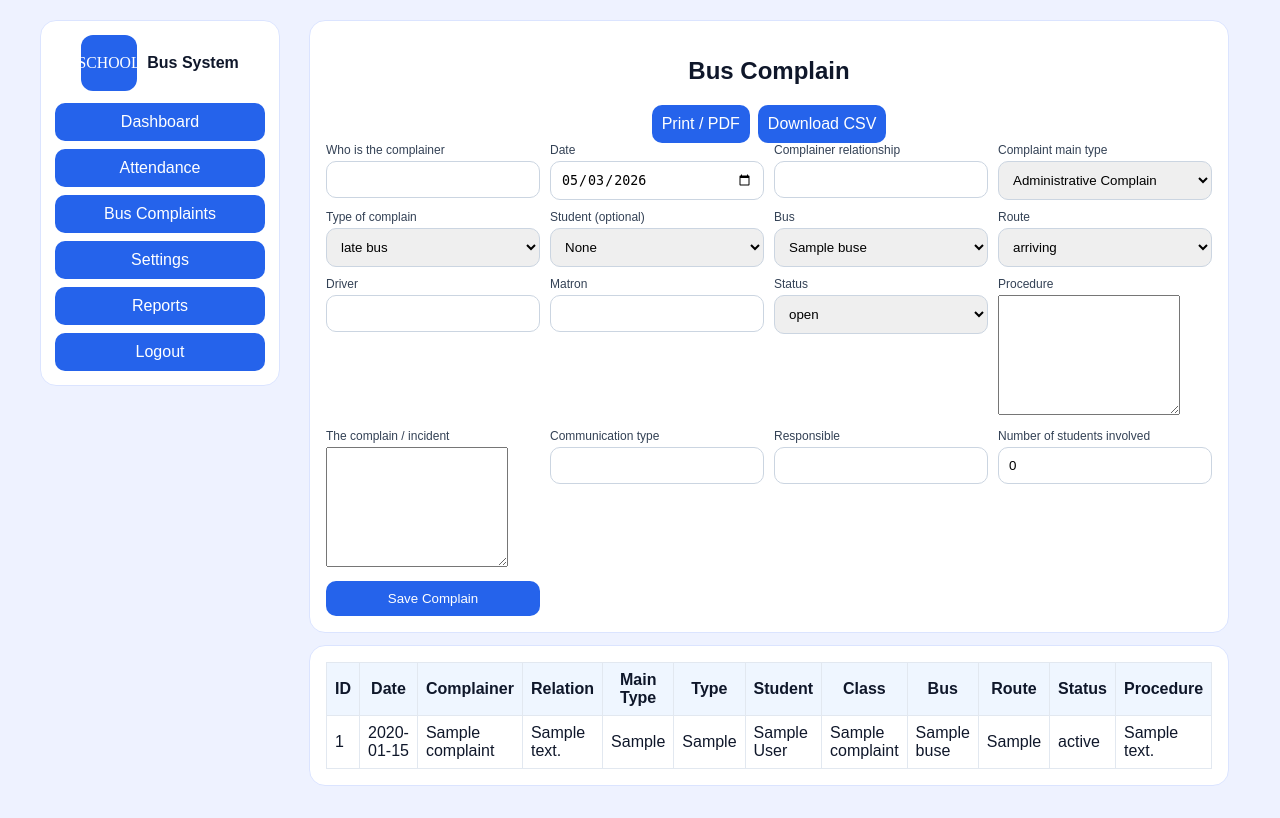
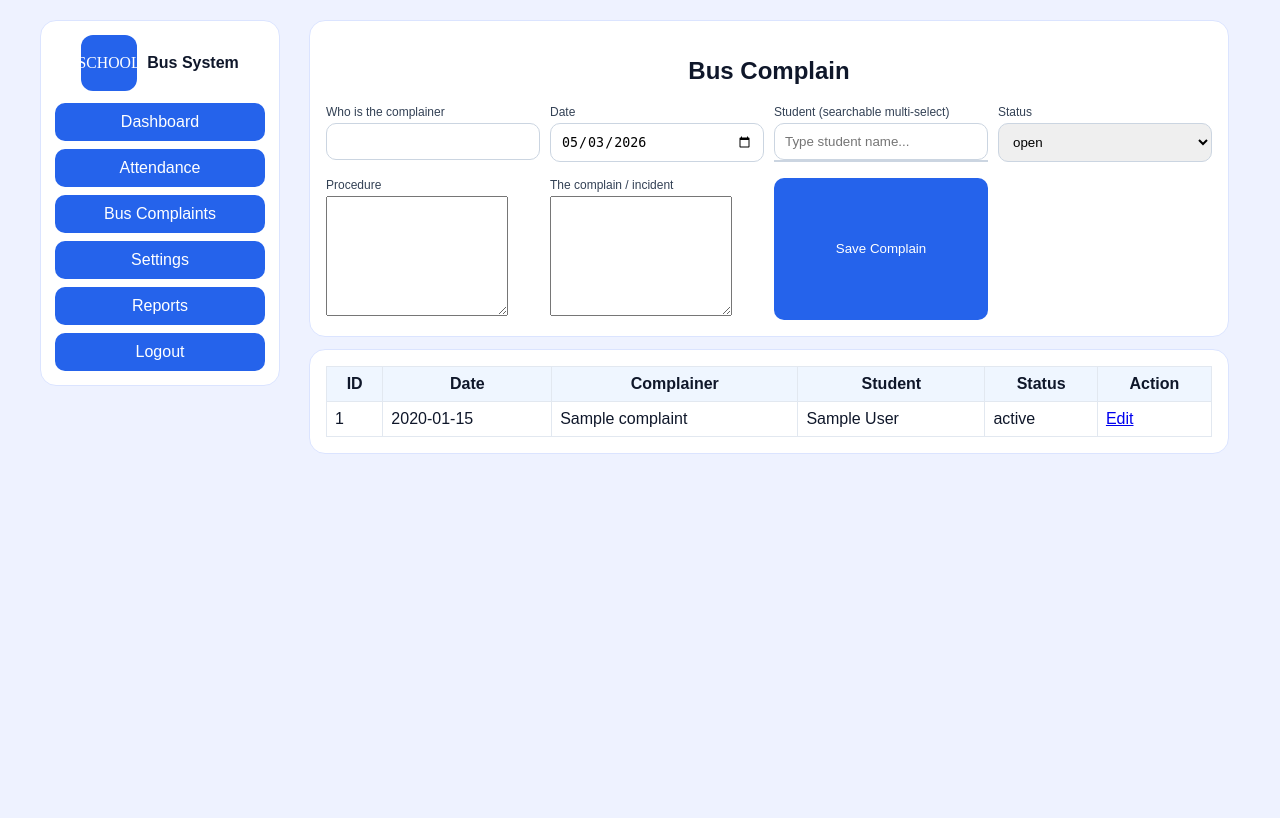
Before and after one commit to insanebarney/Bus-attendance, a PHP site: page /admin/complaints.php in a window 1280 px wide. After the commit the page ends 454 px from the top, so only its background shows below. Run offline with PHP 8.4, Linux system fonts and the light colour scheme; a user stored in the database is signed in; data comes from the database, SQL or seed files in the repository; tables that the repository leaves empty hold one stand-in row (values such as "Sample post").

Commit message:
Add searchable tag-based student multi-select and editable complaints

```diff
--- a/admin/complaints.php
+++ b/admin/complaints.php
@@ -2,31 +2,25 @@
 $types=array_map('trim',explode(',',(string)$pdo->query("SELECT setting_value FROM settings WHERE setting_key='complaint_types'")->fetchColumn()));
 $statuses=array_map('trim',explode(',',(string)$pdo->query("SELECT setting_value FROM settings WHERE setting_key='complaint_statuses'")->fetchColumn()));
 $routes=array_map('trim',explode(',',(string)$pdo->query("SELECT setting_value FROM settings WHERE setting_key='routes'")->fetchColumn()));
-$buses=$pdo->query('SELECT id,name FROM buses ORDER BY name')->fetchAll(); $students=$pdo->query('SELECT s.id,s.code,s.name,c.name class_name FROM students s LEFT JOIN classes c ON c.id=s.class_id ORDER BY s.name')->fetchAll();
+$buses=$pdo->query('SELECT id,name FROM buses ORDER BY name')->fetchAll();
+$students=$pdo->query('SELECT s.id,s.code,s.name,c.name class_name FROM students s LEFT JOIN classes c ON c.id=s.class_id ORDER BY s.name')->fetchAll();
 if($_SERVER['REQUEST_METHOD']==='POST'){
-  $studentId=(int)($_POST['student_id']?:0)?:null; $adminName = $studentId ? null : ($_SESSION['admin_username'] ?? 'administrator');
+  $studentIds=array_map('intval',$_POST['student_ids']??[]); $studentId=$studentIds? $studentIds[0] : null;
+  $adminName = $studentId ? null : ($_SESSION['admin_username'] ?? 'administrator');
   $className=''; if($studentId){ foreach($students as $st){ if((int)$st['id']===$studentId){ $className=$st['class_name']; break; } }}
-  $pdo->prepare('INSERT INTO bus_complaints (complaint_date,complainer_name,student_id,administrator_name,relationship_text,complaint_text,complaint_main_type,complaint_type,bus_id,route,class_name,driver_name,matron_name,status,procedure_note,communication_type,responsible_name,students_involved_count) VALUES (?,?,?,?,?,?,?,?,?,?,?,?,?,?,?,?,?,?)')
-      ->execute([$_POST['complaint_date'],trim($_POST['complainer_name']),$studentId,$adminName,trim($_POST['relationship_text']),trim($_POST['complaint_text']),$_POST['complaint_main_type'],$_POST['complaint_type'],(int)$_POST['bus_id'],$_POST['route'],$className,trim($_POST['driver_name']),trim($_POST['matron_name']),$_POST['status'],trim($_POST['procedure_note']),trim($_POST['communication_type']),trim($_POST['responsible_name']),(int)($_POST['students_involved_count']?:0)]);
+  $vals=[$_POST['complaint_date'],trim($_POST['complainer_name']),$studentId,$adminName,trim($_POST['relationship_text']),trim($_POST['complaint_text']),$_POST['complaint_main_type'],$_POST['complaint_type'],(int)$_POST['bus_id'],$_POST['route'],$className,trim($_POST['driver_name']),trim($_POST['matron_name']),$_POST['status'],trim($_POST['procedure_note']),trim($_POST['communication_type']),trim($_POST['responsible_name']),(int)($_POST['students_involved_count']?:0)];
+  if(!empty($_POST['edit_id'])){ $vals[]=(int)$_POST['edit_id']; $pdo->prepare('UPDATE bus_complaints SET complaint_date=?,complainer_name=?,student_id=?,administrator_name=?,relationship_text=?,complaint_text=?,complaint_main_type=?,complaint_type=?,bus_id=?,route=?,class_name=?,driver_name=?,matron_name=?,status=?,procedure_note=?,communication_type=?,responsible_name=?,students_involved_count=? WHERE id=?')->execute($vals);} else {
+    $pdo->prepare('INSERT INTO bus_complaints (complaint_date,complainer_name,student_id,administrator_name,relationship_text,complaint_text,complaint_main_type,complaint_type,bus_id,route,class_name,driver_name,matron_name,status,procedure_note,communication_type,responsible_name,students_involved_count) VALUES (?,?,?,?,?,?,?,?,?,?,?,?,?,?,?,?,?,?)')->execute($vals);
+  }
 }
+$edit=null; if(isset($_GET['edit'])){$q=$pdo->prepare('SELECT * FROM bus_complaints WHERE id=?');$q->execute([(int)$_GET['edit']]);$edit=$q->fetch();}
 $rows=$pdo->query('SELECT bc.*,b.name bus_name,s.name student_name FROM bus_complaints bc JOIN buses b ON b.id=bc.bus_id LEFT JOIN students s ON s.id=bc.student_id ORDER BY bc.id DESC')->fetchAll();
 ui_start('Complain System');?>
-<div class="card"><h2>Bus Complain</h2><div class="actions"><a class="btn" href="/reports/complaints_export.php?format=pdf">Print / PDF</a><a class="btn" href="/reports/complaints_export.php?format=csv">Download CSV</a></div><form method="post" class="grid">
-<div><label>Who is the complainer</label><input name="complainer_name" required></div>
-<div><label>Date</label><input type="date" name="complaint_date" value="<?=date('Y-m-d')?>"></div>
-<div><label>Complainer relationship</label><input name="relationship_text"></div>
-<div><label>Complaint main type</label><select name="complaint_main_type"><option value="administrative complain">Administrative Complain</option><option value="student behaviour">Student Behaviour</option></select></div>
-<div><label>Type of complain</label><select name="complaint_type"><?php foreach($types as $t):?><option><?=h($t)?></option><?php endforeach;?></select></div>
-<div><label>Student (optional)</label><select name="student_id"><option value="">None</option><?php foreach($students as $s):?><option value="<?=$s['id']?>"><?=h($s['code'].' - '.$s['name'].' - '.$s['class_name'])?></option><?php endforeach;?></select></div>
-<div><label>Bus</label><select name="bus_id"><?php foreach($buses as $b):?><option value="<?=$b['id']?>"><?=h($b['name'])?></option><?php endforeach;?></select></div>
-<div><label>Route</label><select name="route"><?php foreach($routes as $r):?><option><?=h($r)?></option><?php endforeach;?></select></div>
-<div><label>Driver</label><input name="driver_name" required></div><div><label>Matron</label><input name="matron_name" required></div>
-<div><label>Status</label><select name="status"><?php foreach($statuses as $s):?><option><?=h($s)?></option><?php endforeach;?></select></div>
-<div><label>Procedure</label><textarea name="procedure_note" class="bigtext" required></textarea></div>
-<div><label>The complain / incident</label><textarea name="complaint_text" class="bigtext" required></textarea></div>
-<div><label>Communication type</label><input name="communication_type"></div>
-<div><label>Responsible</label><input name="responsible_name"></div>
-<div><label>Number of students involved</label><input type="number" name="students_involved_count" min="0" value="0"></div>
-<button class="btn">Save Complain</button></form></div>
-<div class="card"><table><tr><th>ID</th><th>Date</th><th>Complainer</th><th>Relation</th><th>Main Type</th><th>Type</th><th>Student</th><th>Class</th><th>Bus</th><th>Route</th><th>Status</th><th>Procedure</th></tr><?php foreach($rows as $r):?><tr><td><?=$r['id']?></td><td><?=h($r['complaint_date'])?></td><td><?=h($r['complainer_name'])?></td><td><?=h($r['relationship_text']??'')?></td><td><?=h($r['complaint_main_type']??'')?></td><td><?=h($r['complaint_type'])?></td><td><?=h($r['student_name']??'')?></td><td><?=h($r['class_name']??'')?></td><td><?=h($r['bus_name'])?></td><td><?=h($r['route']??'')?></td><td><?=h($r['status'])?></td><td><?=h($r['procedure_note'])?></td></tr><?php endforeach;?></table></div>
+<div class="card"><h2>Bus Complain</h2><form method="post" class="grid"><input type="hidden" name="edit_id" value="<?= (int)($edit['id']??0) ?>"><div><label>Who is the complainer</label><input name="complainer_name" value="<?=h($edit['complainer_name']??'')?>" required></div><div><label>Date</label><input type="date" name="complaint_date" value="<?=h($edit['complaint_date']??date('Y-m-d'))?>"></div><div><label>Student (searchable multi-select)</label><div id="student-ms"></div></div><div><label>Status</label><select name="status"><?php foreach($statuses as $s):?><option <?=($edit['status']??'')===$s?'selected':''?>><?=h($s)?></option><?php endforeach;?></select></div><div><label>Procedure</label><textarea name="procedure_note" class="bigtext" required><?=h($edit['procedure_note']??'')?></textarea></div><div><label>The complain / incident</label><textarea name="complaint_text" class="bigtext" required><?=h($edit['complaint_text']??'')?></textarea></div><button class="btn">Save Complain</button></form></div>
+<div class="card"><table><tr><th>ID</th><th>Date</th><th>Complainer</th><th>Student</th><th>Status</th><th>Action</th></tr><?php foreach($rows as $r):?><tr><td><?=$r['id']?></td><td><?=h($r['complaint_date'])?></td><td><?=h($r['complainer_name'])?></td><td><?=h($r['student_name']??'')?></td><td><?=h($r['status'])?></td><td><a href="?edit=<?=$r['id']?>">Edit</a></td></tr><?php endforeach;?></table></div>
+<script>
+function mountMS(elId, items, pre=[]){const host=document.getElementById(elId);host.innerHTML='<input type="text" class="ms-in" placeholder="Type student name..."><div class="ms-dd"></div><div class="ms-tags"></div>';const input=host.querySelector('.ms-in'),dd=host.querySelector('.ms-dd'),tags=host.querySelector('.ms-tags');let selected=[...pre];function sync(){tags.innerHTML='';host.querySelectorAll('input[name="student_ids[]"]').forEach(n=>n.remove());selected.forEach(id=>{const it=items.find(x=>x.id==id);if(!it)return;const t=document.createElement('span');t.className='tag';t.textContent=it.label+' ×';t.onclick=()=>{selected=selected.filter(s=>s!=id);sync();};tags.appendChild(t);const h=document.createElement('input');h.type='hidden';h.name='student_ids[]';h.value=id;host.appendChild(h);});}
+input.oninput=()=>{const q=input.value.toLowerCase();dd.innerHTML='';items.filter(i=>i.label.toLowerCase().includes(q) && !selected.includes(i.id)).slice(0,8).forEach(i=>{const o=document.createElement('div');o.textContent=i.label;o.className='ms-opt';o.onclick=()=>{selected.push(i.id);input.value='';dd.innerHTML='';sync();};dd.appendChild(o);});};sync();}
+mountMS('student-ms', <?=json_encode(array_map(fn($s)=>['id'=>(int)$s['id'],'label'=>$s['code'].' - '.$s['name']],$students))?>, <?=json_encode(($edit && $edit['student_id'])?[(int)$edit['student_id']]:[])?>);
+</script>
 <?php ui_end(); ?>
--- a/assets/style.css
+++ b/assets/style.css
@@ -1,3 +1,4 @@
 :root{--bg:#eef2ff;--panel:#fff;--text:#0f172a;--primary:#2563eb;--line:#dbe4ff}*{box-sizing:border-box}body{margin:0;font-family:Arial,sans-serif;background:var(--bg);color:var(--text)}
 .app-shell{max-width:1200px;margin:20px auto;display:grid;grid-template-columns:240px 1fr;gap:18px}.sidebar{background:var(--panel);border:1px solid var(--line);border-radius:16px;padding:14px;position:sticky;top:16px;height:max-content}.brand{display:flex;gap:10px;align-items:center;justify-content:center;margin-bottom:12px}.logo{height:56px;width:56px;border-radius:12px;object-fit:cover;background:#fff}.nav{display:flex;flex-direction:column;gap:8px}.nav a,.btn{background:var(--primary);color:#fff;padding:10px;border-radius:10px;text-decoration:none;border:none;text-align:center;display:block}.main{display:flex;justify-content:center}.container{width:100%;max-width:920px}.card{background:#fff;border:1px solid var(--line);border-radius:16px;padding:16px;margin-bottom:12px}h1,h2,h3,p{text-align:center}form.grid{display:grid;grid-template-columns:repeat(auto-fit,minmax(180px,1fr));gap:10px}input,select{width:100%;padding:10px;border:1px solid #cbd5e1;border-radius:10px}table{width:100%;border-collapse:collapse}th,td{border:1px solid #e2e8f0;padding:8px}th{background:#eff6ff}.actions{display:flex;gap:8px;justify-content:center;flex-wrap:wrap}.charts{display:grid;grid-template-columns:1fr 1fr;gap:10px}@media(max-width:900px){.app-shell{grid-template-columns:1fr}.sidebar{position:static}}
 label{display:block;font-size:12px;color:#334155;margin-bottom:4px}.bigtext{min-height:120px;resize:vertical}
+.ms-dd{border:1px solid #cbd5e1;background:#fff;max-height:150px;overflow:auto}.ms-opt{padding:6px;cursor:pointer}.ms-opt:hover{background:#eff6ff}.ms-tags{display:flex;gap:6px;flex-wrap:wrap;margin-top:6px}.tag{background:#dbeafe;padding:4px 8px;border-radius:999px;cursor:pointer}
```
Also changed, not shown: admin/attendance.php (+10 -5 lines), reports/index.php (+9 -6 lines).
